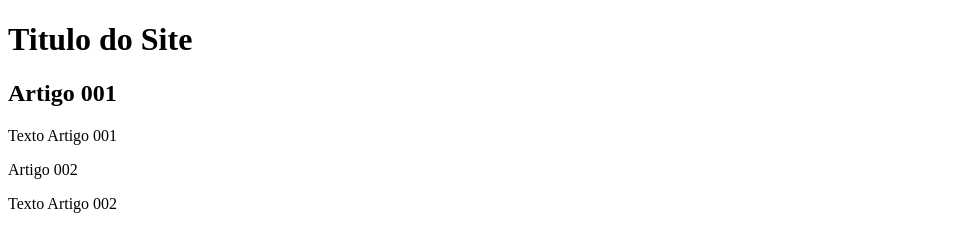
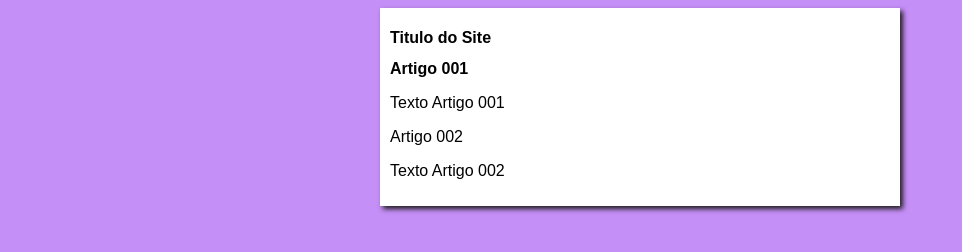
Before and after one commit to FelipeLamarao/projeto--site, a plain HTML site: page index.html in a window 1280 px wide. Shown: the whole page, without its empty margins (0-962 px from the left). Drawn offline with Linux system fonts and the light colour scheme.

Commit message:
Iniciei o Design

```diff
--- /dev/null
+++ b/estilos/style.css
@@ -0,0 +1,19 @@
+*{
+    font-family: Arial, Helvetica, sans-serif;
+    font-size: 16px;
+
+}
+
+body{
+    background-color: rgb(197, 143, 248);
+
+}
+
+
+main{
+    background-color: white;
+    width: 500px;
+    margin: auto;
+    padding: 10px;
+    box-shadow: 3px 3px 5px  rgb(31, 29, 29);
+}
--- a/index.html
+++ b/index.html
@@ -5,6 +5,7 @@
     <meta http-equiv="X-UA-Compatible" content="IE=edge">
     <meta name="viewport" content="width=device-width, initial-scale=1.0">
     <title>Titulo do Site</title>
+    <link rel="stylesheet" href="estilos/style.css">
 </head>
 <body>
 
```
